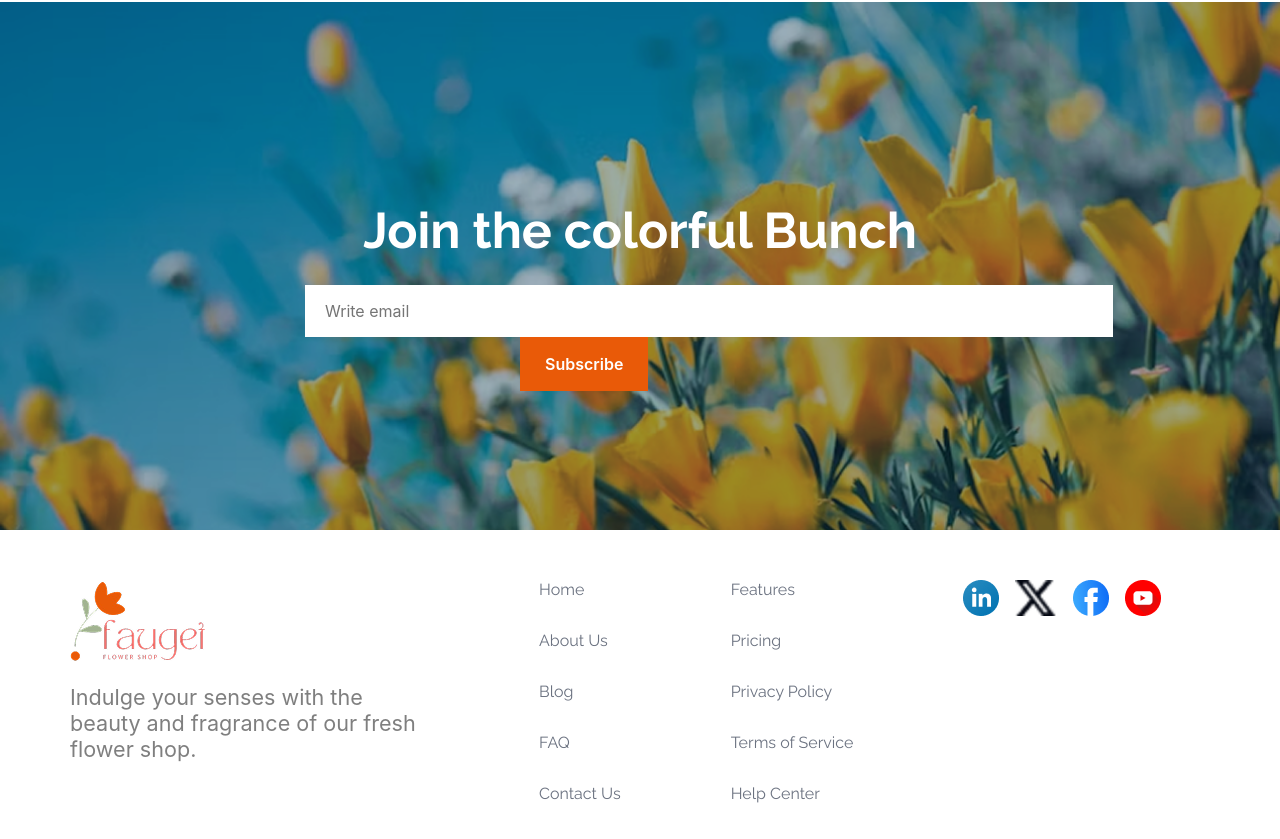
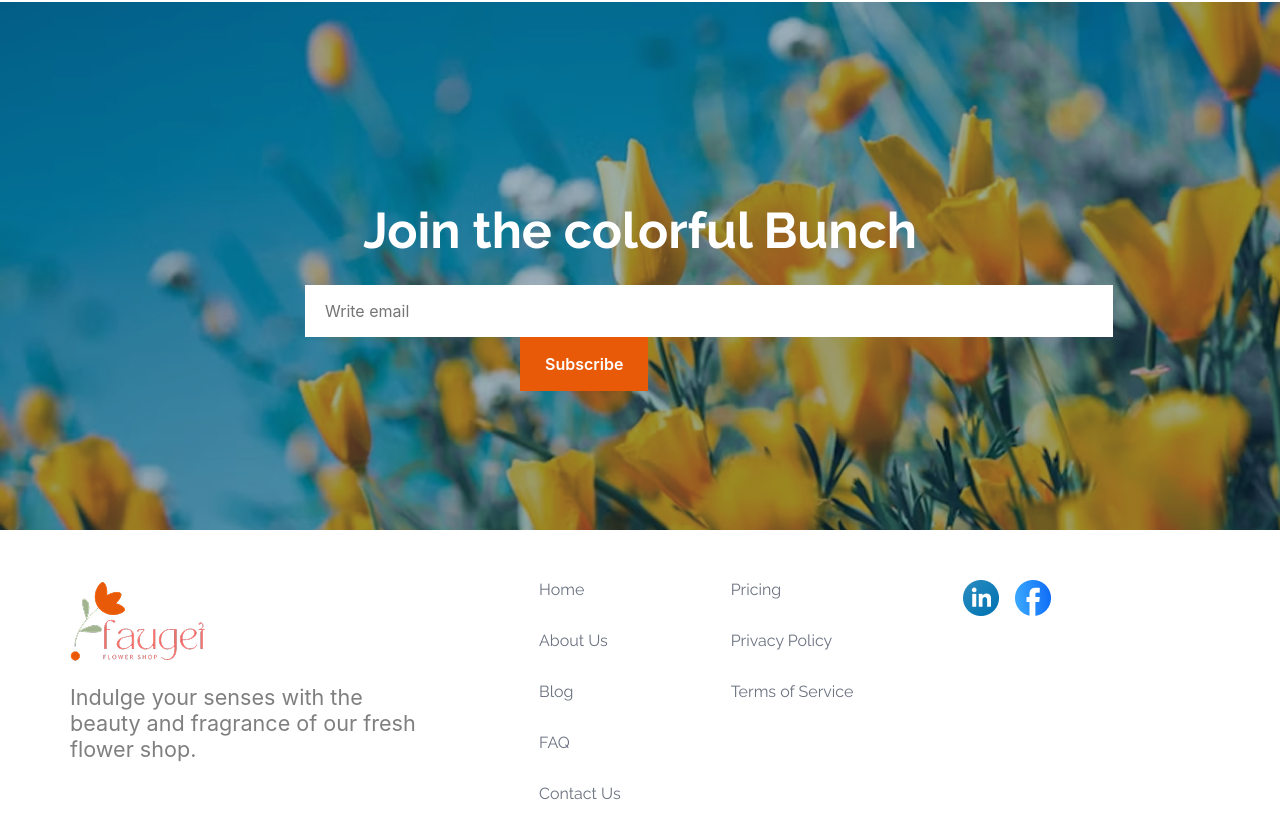
Before and after one commit to Mahfuj-75/Flowers-Project, a plain HTML site: page index.html in a window 1280 px wide. Shown: the part 3630-4469 px from the top of the page. Drawn offline with Linux system fonts and the light colour scheme.

Commit message:
edit some elemetns

```diff
--- a/index.html
+++ b/index.html
@@ -171,18 +171,14 @@
         </div>
         <div class="foot-navbar02">
             <ul>
-                <li><a href="">Features</a></li>
                 <li><a href="">Pricing</a></li>
                 <li><a href="">Privacy Policy</a></li>
                 <li><a href="">Terms of Service</a></li>
-                <li><a href="">Help Center</a></li>
             </ul>
         </div>
         <div class="social-media">
             <img src="assets/icon-linkedin.png" alt="">
-            <img src="assets/icon-twitter.png" alt="">
             <img src="assets/icon-facebook.png" alt="">
-            <img src="assets/icon-youtube.png" alt="">
         </div>
         </div>
     </footer>
```
